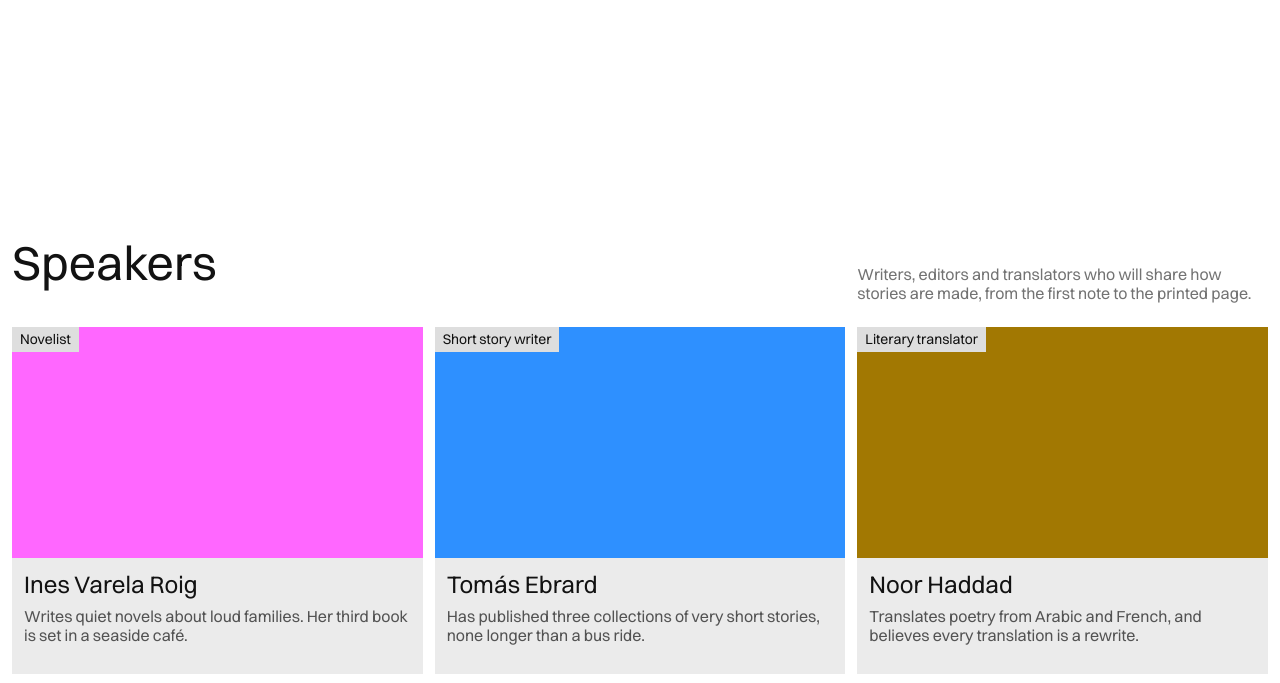
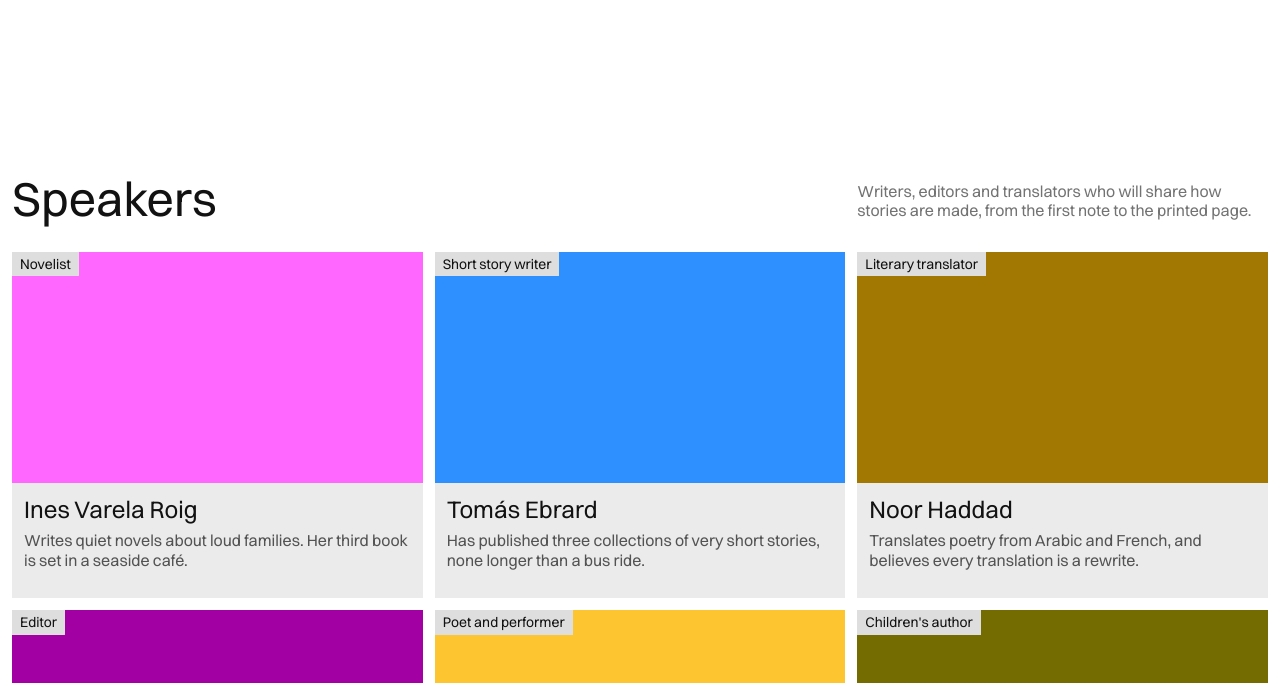
Before and after one commit to lcaballerogar/uoc-hcss-2-pec2, a website built with Parcel: page src/speakers.html in a window 1280 px wide. Shown: the part 62-745 px from the top of the page. Built offline with nearby package versions, Linux system fonts and the light colour scheme.

Commit message:
style: update page-top spacing for top and bottom page padding

```diff
--- a/src/assets/styles/components/_page-header.scss
+++ b/src/assets/styles/components/_page-header.scss
@@ -16,7 +16,7 @@
 .c-page-header {
   display: grid;
   gap: variables.$spacing-grid-gap;
-  align-items: baseline;
+  align-items: last baseline;
   margin-block-end: variables.$spacing-6;
 
   @media (min-width: variables.$breakpoint-lg) {
--- a/src/assets/styles/settings/_variables.scss
+++ b/src/assets/styles/settings/_variables.scss
@@ -68,7 +68,7 @@ $spacing-5: 1.25rem;      // 20px
 $spacing-6: 1.5rem;       // 24px
 $spacing-7: 1.75rem;      // 28px
 $spacing-24: 6rem;        // 96px
-$spacing-64: 16rem;       // 256px
+$spacing-48: 12rem;       // 192px
 
 // Primitives: sizes: n × 4px
 $size-10: 2.5rem;         // 40px
@@ -141,7 +141,7 @@ $spacing-control-block: $spacing-2;
 $spacing-control-inline: $spacing-6;
 $spacing-page-inline: $spacing-3;
 $spacing-footer: $spacing-page-inline;
-$spacing-page-top: $spacing-64;
+$spacing-page-top: $spacing-48;
 $spacing-grid-gap: $spacing-3;
 $spacing-card: $spacing-3;
 $spacing-tag-block: $spacing-1;
```
